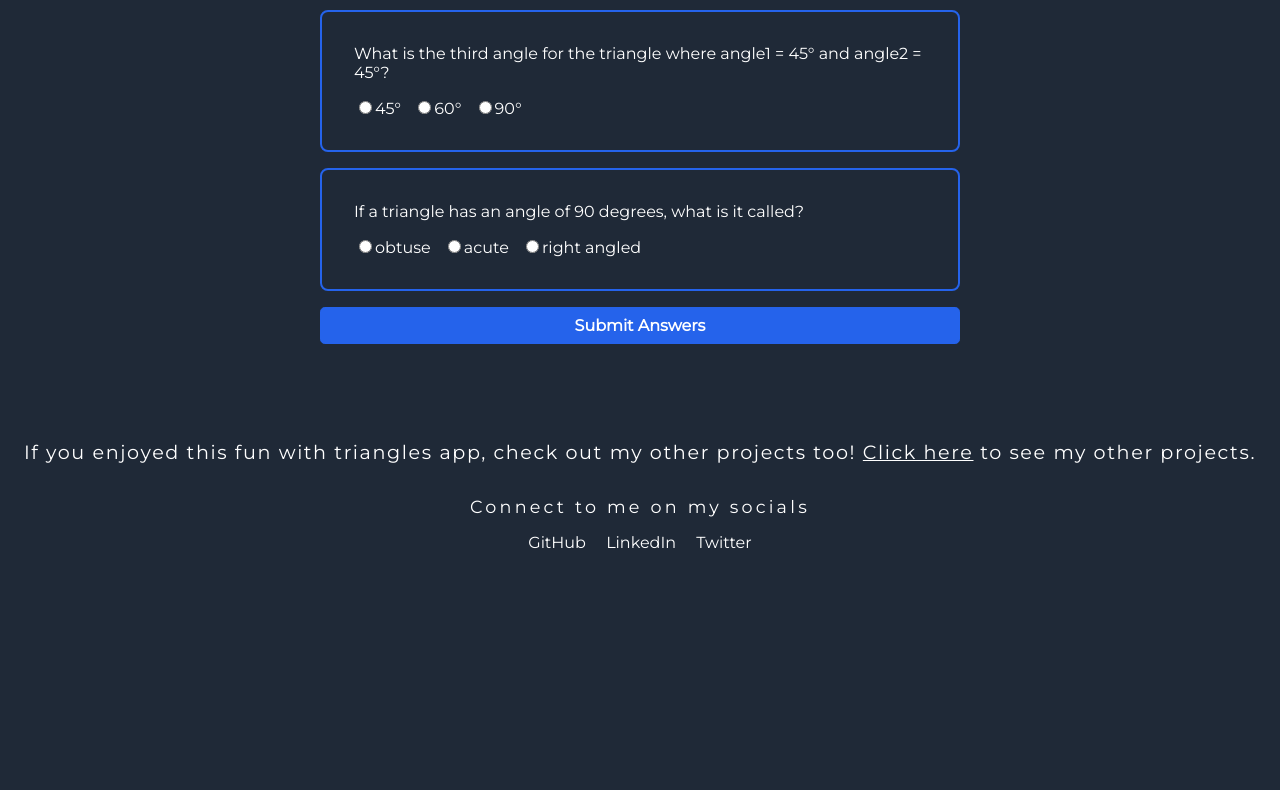
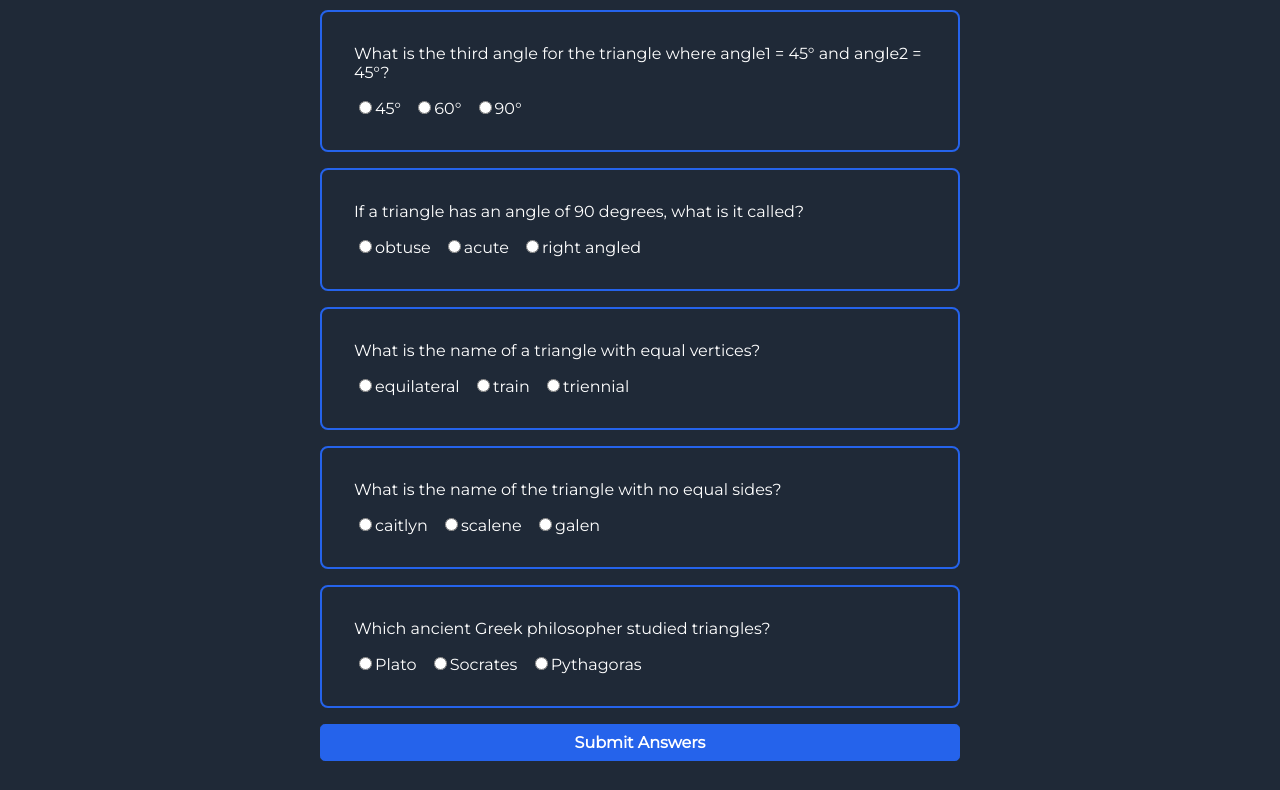
Before and after one commit to AmanHarsh02/neogcamp-mark12-fun-with-triangles, a plain HTML site: page quiz.html in a window 1280 px wide. Shown: the part 160-950 px from the top of the page. Before the commit the page ends 800 px from the top, so only its background shows below. Drawn offline with Linux system fonts and the light colour scheme.

```diff
--- a/quiz.html
+++ b/quiz.html
@@ -39,6 +39,33 @@
                 <label class="radio-inputs"><input type="radio" name="question-two" value="acute ">acute </label>
                 <label class="radio-inputs"><input type="radio" name="question-two" value="right angled">right angled</label>
             </div>
+
+            <div class="quiz-container">
+                <p>
+                    What is the name of a triangle with equal vertices?
+                </p>
+                <label class="radio-inputs"><input type="radio" name="question-three" value="equilateral">equilateral</label>
+                <label class="radio-inputs"><input type="radio" name="question-three" value="train">train</label>
+                <label class="radio-inputs"><input type="radio" name="question-three" value="triennial">triennial</label>
+            </div>
+
+            <div class="quiz-container">
+                <p>
+                    What is the name of the triangle with no equal sides?
+                </p>
+                <label class="radio-inputs"><input type="radio" name="question-four" value="caitlyn">caitlyn</label>
+                <label class="radio-inputs"><input type="radio" name="question-four" value="scalene">scalene</label>
+                <label class="radio-inputs"><input type="radio" name="question-four" value="galen">galen</label>
+            </div>
+
+            <div class="quiz-container">
+                <p>
+                    Which ancient Greek philosopher studied triangles?
+                </p>
+                <label class="radio-inputs"><input type="radio" name="question-five" value="Plato">Plato</label>
+                <label class="radio-inputs"><input type="radio" name="question-five" value="Socrates ">Socrates</label>
+                <label class="radio-inputs"><input type="radio" name="question-five" value="Pythagoras">Pythagoras</label>
+            </div>
         </form>
 
         <button id="submit-btn">Submit Answers</button>
--- a/quiz.js
+++ b/quiz.js
@@ -2,7 +2,7 @@
 const submitBtn = document.querySelector("#submit-btn");
 const output = document.querySelector("#output-div");
 
-const rightAnswers = ['90°', 'right angled'];
+const rightAnswers = ['90°', 'right angled', 'equilateral', 'scalene', 'Pythagoras'];
 
 function calculateScore() {
     var score = 0;
```
Also changed, not shown: area.html (+2 -2 lines), area.js (+7 -2 lines), hypotenuse.html (+2 -2 lines), hypotenuse.js (+7 -3 lines).
